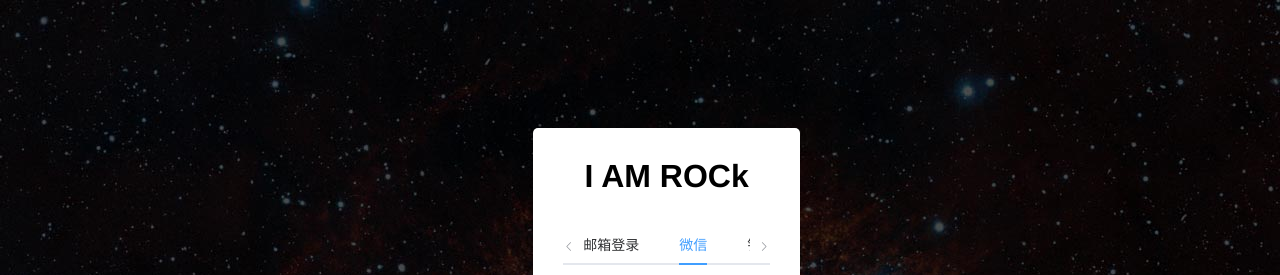
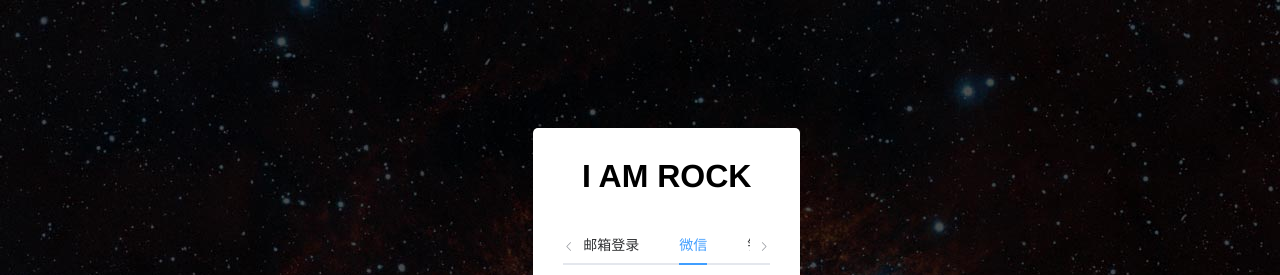
Before and after one commit to gravitionium/rock, a Vue app: page / in a window 1280 px wide. Shown: the top 275 px of the page. Built offline with nearby package versions, Linux system fonts and the light colour scheme.

Commit message:
稍微调整了一下代码格式

```diff
--- a/src/App.vue
+++ b/src/App.vue
@@ -5,35 +5,25 @@
           <el-row>
             <el-col :span="5" :offset="10">
               <div class="containerLogin">
-                <h1 class="loginTitle">I AM ROCk</h1>
+                <h1 class="loginTitle">I AM ROCK</h1>
                 <template>
                   <el-tabs v-model="activeName" @tab-click="handleClick">
                     <el-tab-pane label="邮箱登录" name="first">
                       <div class="loginMargin">
-                        <el-input
-                          placeholder="请输入内容"
-                          v-model="input10"
-                          clearable>
-                        </el-input>
+                        <el-input placeholder="请输入内容" v-model="input10" clearable></el-input>
                       </div>
                       <div class="loginMargin">
-                        <el-input
-                          placeholder="请输入内容"
-                          v-model="input11"
-                          clearable>
-                        </el-input>
+                        <el-input placeholder="请输入内容" v-model="input11" clearable> </el-input>
                       </div>
                       <el-row>
                         <el-button>登录</el-button>
                       </el-row>
-
                     </el-tab-pane>
                     <el-tab-pane label="微信" name="second">微信</el-tab-pane>
                     <el-tab-pane label="钉钉" name="third">钉钉</el-tab-pane>
                     <el-tab-pane label="企业微信" name="fourth">企业微信</el-tab-pane>
                   </el-tabs>
                 </template>
-
               </div>
             </el-col>
           </el-row>
```
